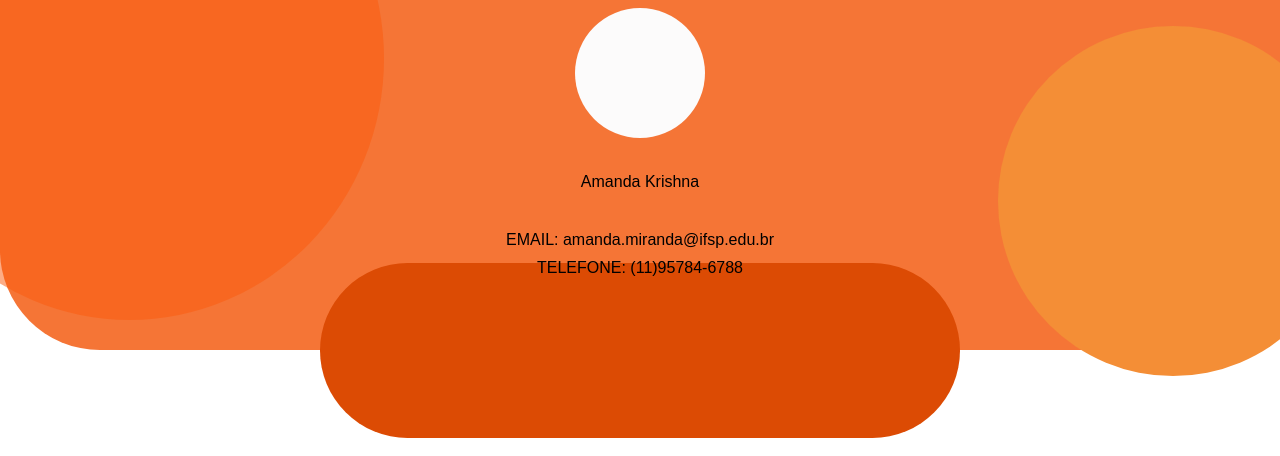
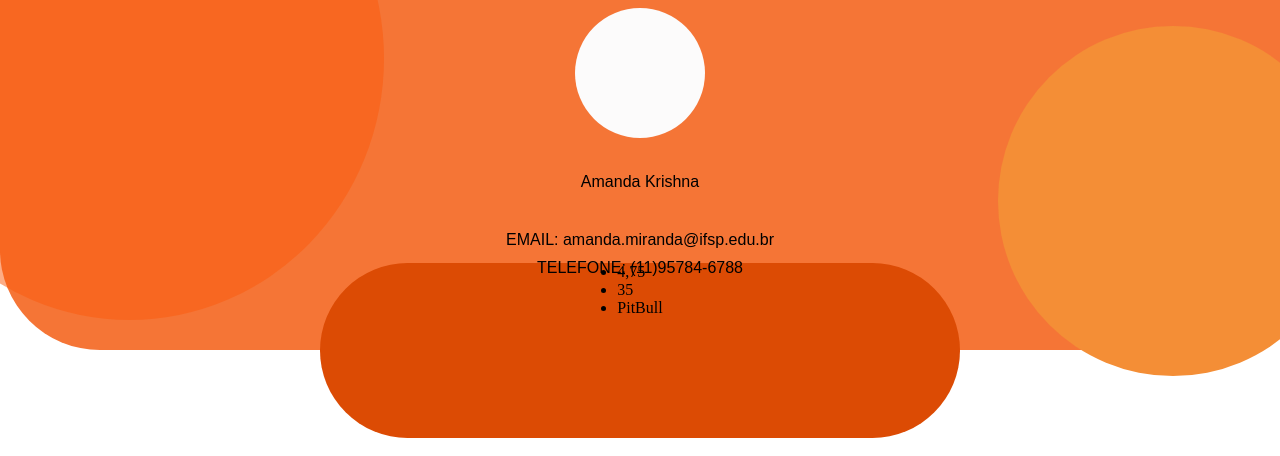
Before and after one commit to JoyceBianca/CareDog, a Flask app: template CareDog/templates/perfilPasseador.html in a window 1280 px wide; the page is wider, and only the part inside the window is pictured. Shown: the top 456 px of that part. Run offline with Flask 3, Linux system fonts and the light colour scheme; the template is opened without the code that fills it, so the values that code supplies are empty; some web fonts are replaced.

Commit message:
Add files via upload

```diff
--- a/CareDog/templates/perfilPasseador.html
+++ b/CareDog/templates/perfilPasseador.html
@@ -8,8 +8,20 @@
 </head>
 <body>
 
+
    <div class="base">
         <div class="retanguloInfo">
+            <ul>
+                <li>
+                   4,75
+                </li>
+                <li>
+                    35
+                </li>
+                <li>
+                    PitBull
+                </li>
+            </ul>
 
         </div>
     </div>
@@ -31,5 +43,7 @@
 
         </div>
 
+
+
 </body>
 </html>
```
